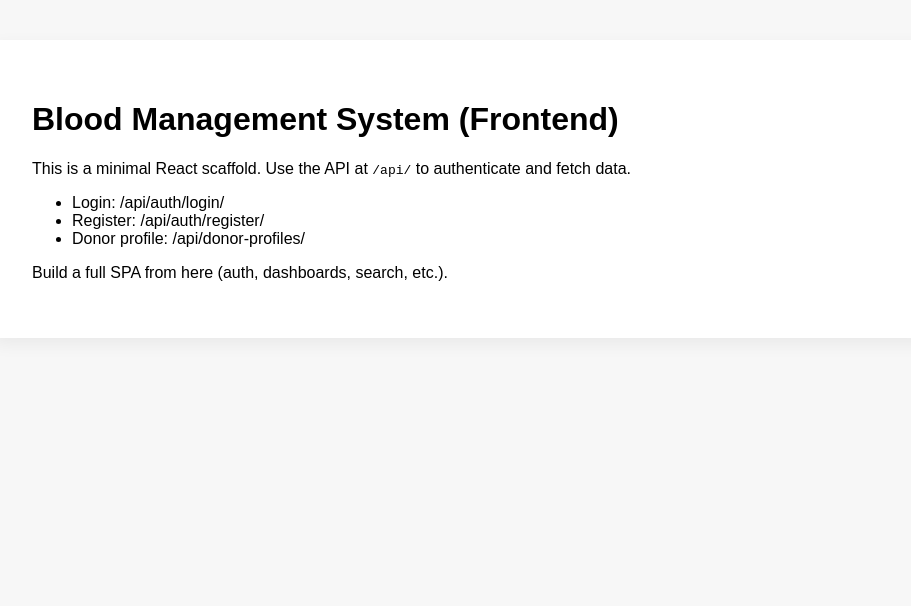
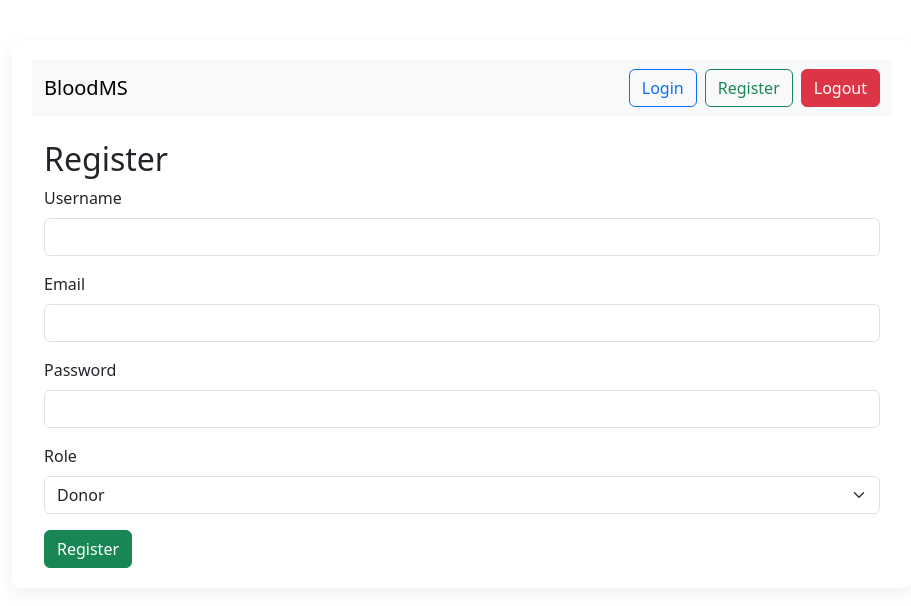
Before and after one commit to punam06/finalSubmissionOstad, a React (Vite) app in the folder frontend/: page /register in a window 1280 px wide. Shown: the top 606 px of the page, without its empty margins (178-1089 px from the left). Built offline with nearby package versions, Linux system fonts and the light colour scheme; the HTML template or start-up script is replaced by a standard one.

Commit message:
Extend React frontend: routing, login/register, donor/admin dashboards, axios service and bootstrap

```diff
--- a/frontend/package.json
+++ b/frontend/package.json
@@ -10,7 +10,9 @@
   "dependencies": {
     "react": "18.2.0",
     "react-dom": "18.2.0",
-    "axios": "^1.4.0"
+    "axios": "^1.4.0",
+    "react-router-dom": "^6.11.2",
+    "bootstrap": "^5.3.0"
   },
   "devDependencies": {
     "vite": "^5.0.0"
--- a/frontend/src/App.jsx
+++ b/frontend/src/App.jsx
@@ -1,16 +1,24 @@
 import React from 'react'
+import { BrowserRouter, Routes, Route } from 'react-router-dom'
+import Nav from './components/Nav'
+import Login from './pages/Login'
+import Register from './pages/Register'
+import DonorDashboard from './pages/DonorDashboard'
+import AdminDashboard from './pages/AdminDashboard'
+import 'bootstrap/dist/css/bootstrap.min.css'
 
 export default function App(){
   return (
-    <div style={{padding:20, fontFamily:'Arial, sans-serif'}}>
-      <h1>Blood Management System (Frontend)</h1>
-      <p>This is a minimal React scaffold. Use the API at <code>/api/</code> to authenticate and fetch data.</p>
-      <ul>
-        <li>Login: /api/auth/login/</li>
-        <li>Register: /api/auth/register/</li>
-        <li>Donor profile: /api/donor-profiles/</li>
-      </ul>
-      <p>Build a full SPA from here (auth, dashboards, search, etc.).</p>
-    </div>
+    <BrowserRouter>
+      <Nav />
+      <div className="container">
+        <Routes>
+          <Route path="/login" element={<Login/>} />
+          <Route path="/register" element={<Register/>} />
+          <Route path="/admin" element={<AdminDashboard/>} />
+          <Route path="/" element={<DonorDashboard/>} />
+        </Routes>
+      </div>
+    </BrowserRouter>
   )
 }
--- /dev/null
+++ b/frontend/src/components/Nav.jsx
@@ -0,0 +1,22 @@
+import React from 'react'
+import api from '../services/api'
+
+export default function Nav(){
+  const logout = ()=>{
+    api.setAuthToken(null)
+    window.location.href = '/'
+  }
+
+  return (
+    <nav className="navbar navbar-expand-lg navbar-light bg-light mb-4">
+      <div className="container-fluid">
+        <a className="navbar-brand" href="/">BloodMS</a>
+        <div className="d-flex">
+          <a className="btn btn-outline-primary me-2" href="/login">Login</a>
+          <a className="btn btn-outline-success me-2" href="/register">Register</a>
+          <button className="btn btn-danger" onClick={logout}>Logout</button>
+        </div>
+      </div>
+    </nav>
+  )
+}
--- /dev/null
+++ b/frontend/src/pages/AdminDashboard.jsx
@@ -0,0 +1,32 @@
+import React, {useEffect, useState} from 'react'
+import api from '../services/api'
+
+export default function AdminDashboard(){
+  const [stats, setStats] = useState(null)
+
+  useEffect(()=>{
+    api.loadToken()
+    ;(async ()=>{
+      try{
+        const resp = await api.get('admin/dashboard/')
+        setStats(resp.data)
+      }catch(err){
+        // ignore
+      }
+    })()
+  },[])
+
+  if(!stats) return <div>Loading...</div>
+
+  return (
+    <div>
+      <h2>Admin Dashboard</h2>
+      <p>Total donors: {stats.total_donors}</p>
+      <p>Pending requests: {stats.pending_requests}</p>
+      <h4>Available units</h4>
+      <ul>
+        {Object.entries(stats.available_units).map(([k,v])=> (<li key={k}>{k}: {v}</li>))}
+      </ul>
+    </div>
+  )
+}
--- /dev/null
+++ b/frontend/src/pages/DonorDashboard.jsx
@@ -0,0 +1,45 @@
+import React, {useEffect, useState} from 'react'
+import api from '../services/api'
+
+export default function DonorDashboard(){
+  const [profile, setProfile] = useState(null)
+  const [donations, setDonations] = useState([])
+
+  useEffect(()=>{
+    api.loadToken()
+    ;(async ()=>{
+      try{
+        const me = await api.get('users/me/')
+        // try load donor profile
+        const resp = await api.get('donor-profiles/')
+        setProfile(resp.data[0] || null)
+        const d = await api.get('donations/')
+        setDonations(d.data)
+      }catch(err){
+        // ignore
+      }
+    })()
+  },[])
+
+  return (
+    <div>
+      <h2>Donor Dashboard</h2>
+      {profile ? (
+        <div className="mb-3">
+          <h4>Profile</h4>
+          <p>Blood group: {profile.blood_group}</p>
+          <p>City: {profile.city}</p>
+        </div>
+      ) : <div className="alert alert-warning">No profile found</div>}
+
+      <div>
+        <h4>Donations</h4>
+        <ul className="list-group">
+          {donations.map(d=> (
+            <li className="list-group-item" key={d.id}>{d.blood_group} x{d.units} - {d.approved ? 'Approved' : 'Pending'}</li>
+          ))}
+        </ul>
+      </div>
+    </div>
+  )
+}
--- /dev/null
+++ b/frontend/src/pages/Login.jsx
@@ -0,0 +1,38 @@
+import React, {useState} from 'react'
+import api from '../services/api'
+
+export default function Login(){
+  const [username, setUsername] = useState('')
+  const [password, setPassword] = useState('')
+  const [error, setError] = useState(null)
+
+  const submit = async (e) => {
+    e.preventDefault()
+    try{
+      const resp = await api.post('auth/login/', { username, password })
+      const token = resp.data.access
+      api.setAuthToken(token)
+      window.location.href = '/'
+    }catch(err){
+      setError(err.response?.data || 'Login failed')
+    }
+  }
+
+  return (
+    <div>
+      <h2>Login</h2>
+      <form onSubmit={submit}>
+        <div className="mb-3">
+          <label className="form-label">Username</label>
+          <input className="form-control" value={username} onChange={e=>setUsername(e.target.value)} />
+        </div>
+        <div className="mb-3">
+          <label className="form-label">Password</label>
+          <input type="password" className="form-control" value={password} onChange={e=>setPassword(e.target.value)} />
+        </div>
+        {error && <div className="alert alert-danger">{JSON.stringify(error)}</div>}
+        <button className="btn btn-primary" type="submit">Login</button>
+      </form>
+    </div>
+  )
+}
--- /dev/null
+++ b/frontend/src/pages/Register.jsx
@@ -0,0 +1,48 @@
+import React, {useState} from 'react'
+import api from '../services/api'
+
+export default function Register(){
+  const [form, setForm] = useState({username:'', email:'', password:'', role:'donor'})
+  const [msg, setMsg] = useState(null)
+
+  const onChange = (e) => setForm({...form, [e.target.name]: e.target.value})
+
+  const submit = async (e) => {
+    e.preventDefault()
+    try{
+      await api.post('auth/register/', form)
+      setMsg('Registered. You can now login.')
+    }catch(err){
+      setMsg('Registration failed: ' + JSON.stringify(err.response?.data))
+    }
+  }
+
+  return (
+    <div>
+      <h2>Register</h2>
+      <form onSubmit={submit}>
+        <div className="mb-3">
+          <label className="form-label">Username</label>
+          <input name="username" className="form-control" onChange={onChange} />
+        </div>
+        <div className="mb-3">
+          <label className="form-label">Email</label>
+          <input name="email" className="form-control" onChange={onChange} />
+        </div>
+        <div className="mb-3">
+          <label className="form-label">Password</label>
+          <input name="password" type="password" className="form-control" onChange={onChange} />
+        </div>
+        <div className="mb-3">
+          <label className="form-label">Role</label>
+          <select name="role" className="form-select" onChange={onChange} value={form.role}>
+            <option value="donor">Donor</option>
+            <option value="hospital">Hospital</option>
+          </select>
+        </div>
+        {msg && <div className="alert alert-info">{msg}</div>}
+        <button className="btn btn-success" type="submit">Register</button>
+      </form>
+    </div>
+  )
+}
--- /dev/null
+++ b/frontend/src/services/api.js
@@ -0,0 +1,23 @@
+import axios from 'axios'
+
+const api = axios.create({
+  baseURL: '/api/',
+  headers: { 'Content-Type': 'application/json' },
+})
+
+api.setAuthToken = (token) => {
+  if (token) {
+    api.defaults.headers.common['Authorization'] = `Bearer ${token}`
+    localStorage.setItem('bm_access_token', token)
+  } else {
+    delete api.defaults.headers.common['Authorization']
+    localStorage.removeItem('bm_access_token')
+  }
+}
+
+api.loadToken = () => {
+  const token = localStorage.getItem('bm_access_token')
+  if (token) api.defaults.headers.common['Authorization'] = `Bearer ${token}`
+}
+
+export default api
```
